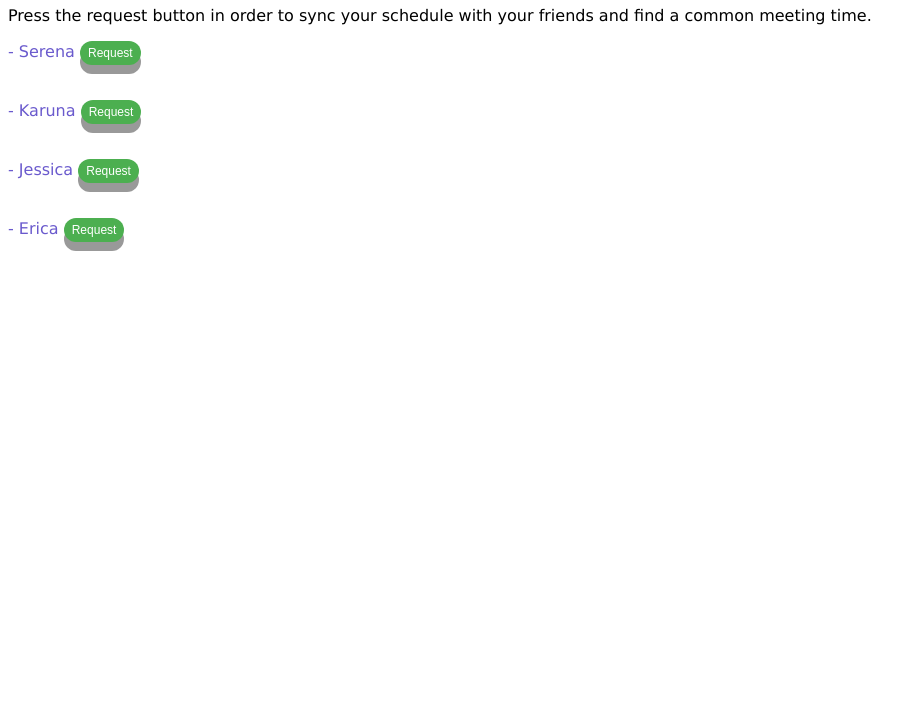
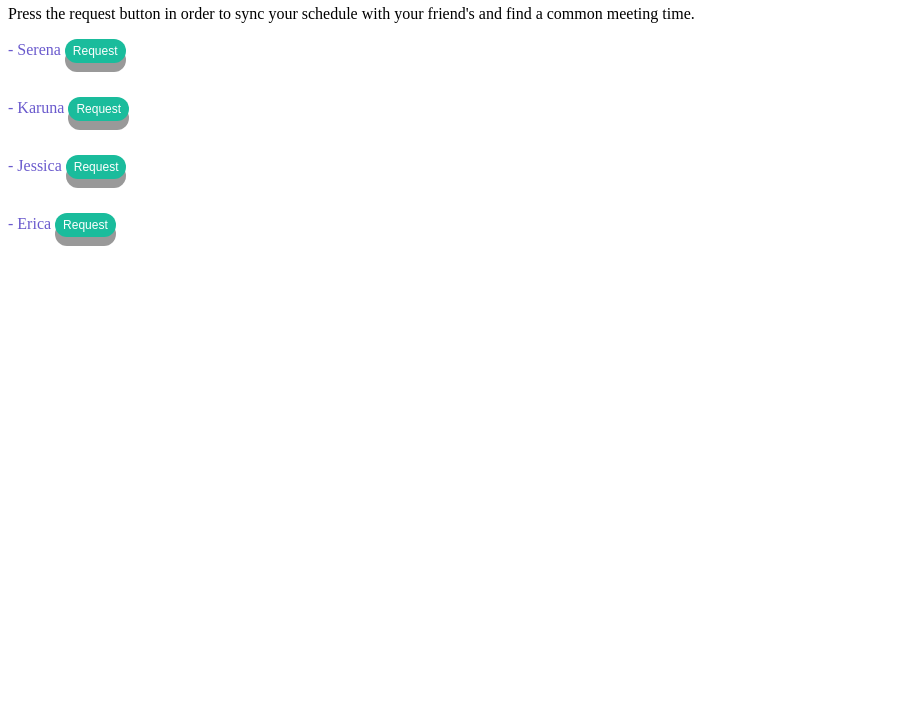
Before and after one commit to serenac20/Blueprint-Hackathon-Team, a plain HTML site: page friend page.html in a window 1280 px wide. Shown: the part 75-800 px from the top of the page, without its empty margins (0-921 px from the left). Drawn offline with Linux system fonts and the light colour scheme.

Commit message:
Update friend page.html

```diff
--- a/friend page.html
+++ b/friend page.html
@@ -4,29 +4,31 @@
 
 <title>Page Title</title>
 </head>
+<body>
 
-<h1 style="color:rgb(92,149,242);font-family:verdana">Friends</h1>
+<h1 style="color:Tomato;">Friends</h1>
 
-<p style="color:Black;font-family:verdana"> Press the request button in order to sync your schedule with your friends and find a common meeting time.
-<p style="color:SlateBlue;font-family:verdana"> - Serena
+<p> Press the request button in order to sync your schedule with your friend's and find a common meeting time.  </p>
+<p style="color:SlateBlue;"> - Serena
 <meta name="viewport" content="width=device-width, initial-scale=1">
 <style>
 .button {
   padding: 5px 8px;
   font-size: 12px;
-  font-family: arial;
   text-align: center;
   cursor: pointer;
   outline: none;
   color: #fff;
-  background-color: #1ABC9C;
+  background-color: #1abc9c;
   border: none;
   border-radius: 15px;
   box-shadow: 0 9px #999;
 }
-.button:hover {background-color: #1ABC9C}
+
+.button:hover {background-color: #1abc9c}
+
 .button:active {
-  background-color: #1ABC9C;
+  background-color: #1abc9c;
   transform: translateY(4px);
 }
 </style>
@@ -37,7 +39,7 @@
 
 <br>
 <br>
-<p style="color:SlateBlue;font-family:verdana"> - Karuna
+<p style="color:SlateBlue;"> - Karuna
 <meta name="viewport" content="width=device-width, initial-scale=1">
 <style>
 .button {
@@ -52,9 +54,11 @@
   border-radius: 15px;
   box-shadow: 0 9px #999;
 }
-.button:hover {background-color: #3e8e41}
+
+.button:hover {background-color: #1abc9c}
+
 .button:active {
-  background-color: #3e8e41;
+  background-color: #1abc9c;
   box-shadow: 0 5px #666;
   transform: translateY(4px);
 }
@@ -65,7 +69,7 @@
 <button class="button">Request</button>
 <br>
 <br>
-<p style ="color:SlateBlue;font-family:verdana"> - Jessica
+<p style ="color:SlateBlue;"> - Jessica
 <meta name="viewport" content="width=device-width, initial-scale=1">
 <style>
 .button {
@@ -75,14 +79,16 @@
   cursor: pointer;
   outline: none;
   color: #fff;
-  background-color: #4CAF50;
+  background-color: #1abc9c;
   border: none;
   border-radius: 15px;
   box-shadow: 0 9px #999;
 }
-.button:hover {background-color: #3e8e41}
+
+.button:hover {background-color: #1abc9c}
+
 .button:active {
-  background-color: #3e8e41;
+  background-color: #1abc9c;
   box-shadow: 0 5px #666;
   transform: translateY(4px);
 }
@@ -94,7 +100,7 @@
 
 <br>
 <br>
-<p style ="color:SlateBlue;font-family:verdana"> - Erica
+<p style ="color:SlateBlue;"> - Erica
 <meta name="viewport" content="width=device-width, initial-scale=1">
 <style>
 .button {
@@ -104,14 +110,16 @@
   cursor: pointer;
   outline: none;
   color: #fff;
-  background-color: #4CAF50;
+  background-color: #1abc9c;
   border: none;
   border-radius: 15px;
   box-shadow: 0 9px #999;
 }
-.button:hover {background-color: #3e8e41}
+
+.button:hover {background-color: #1abc9c}
+
 .button:active {
-  background-color: #3e8e41;
+  background-color: #1abc9c;
   transform: translateY(4px);
 }
 </style>
```
